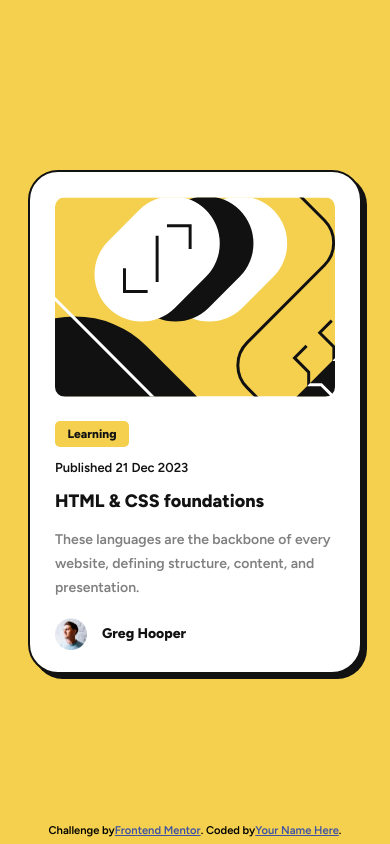
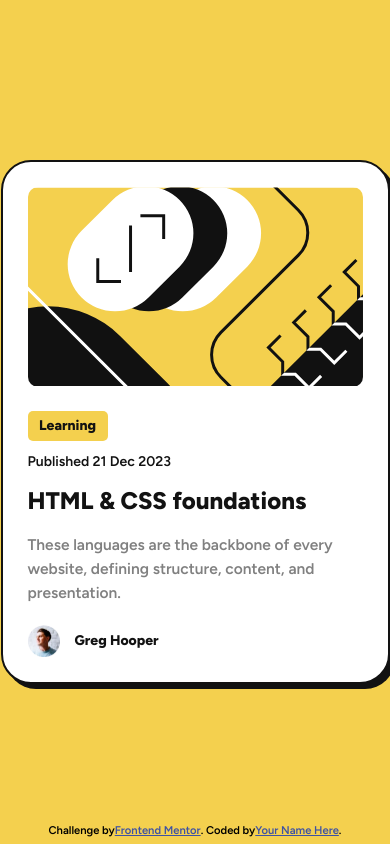
Before and after one commit to eric-suzuki-dev/frontend_mentor_10_challenge, a plain HTML site: page index.html in a window 390 px wide. Drawn offline with Linux system fonts and the light colour scheme.

Commit message:
responsive

```diff
--- a/style/main.css
+++ b/style/main.css
@@ -33,7 +33,6 @@ body{
 }
 
 /* ------ Conteúdo ------ */
-
 .container{
     height: 450px;
     width: 280px;
@@ -43,15 +42,6 @@ body{
     border-radius: 30px;
     box-shadow: 5px 5px var(--black);
 }
-
-/* .con-hover{
-    height: 5px;
-    width: 270px;
-    background: green;
-    display: block;
-    position: absolute;
-    margin-top: 160px;
-} */
 
 /* ------ Imagem ------ */
 .imagem{
@@ -101,7 +91,6 @@ border-radius: 5px;
 }
 
 /* ------ Avatar ------ */
-
 .avatar{
     display: flex;
     flex-direction: row;
@@ -121,25 +110,10 @@ border-radius: 5px;
 }
 
 /* ------ Hover ------ */
-/* .container:hover{
-    box-shadow: 10px 10px var(--black);
-    background: red;
-} */
-
-/* .container:hover h3{
-    color: var(--yellow);
-    cursor: pointer;
-} */
-
-
 .card h3:hover{
     color: var(--yellow);
     cursor: pointer;
 }
-/* .container .card h3:hover{
-    box-shadow: 10px 10px var(--black);
-    background: red;
-} */
 
 /* -------- Attribution -------- */
 .attribution {
@@ -156,3 +130,39 @@ border-radius: 5px;
 .attribution a {
     color: hsl(var(--color-attribution));
 }
+
+/* ------ Responsivo ------ */
+@media only screen and (min-width: 376px){
+    .container {
+        height: 470px;
+        width: 335px;
+    }
+
+    .card h2{
+        height: 30px;
+        width: 80px;
+        font-size: 14px;
+    }
+
+    .card span{
+        font-size: 14px;
+    }
+
+    .card h3{
+        font-size: 24px;
+        margin-top: 20px;
+    }
+
+    .card p {
+        font-size: 15.5px;
+        margin-top: 20px;
+    }
+
+    .avatar{
+        margin-top: 20px;
+    }
+
+    .avatar p{
+        font-size: 14px;
+    }
+}
```
Also changed, not shown: index.html (+0 -6 lines), 10-blog-preview-card-main.png (added), 1 other file.
